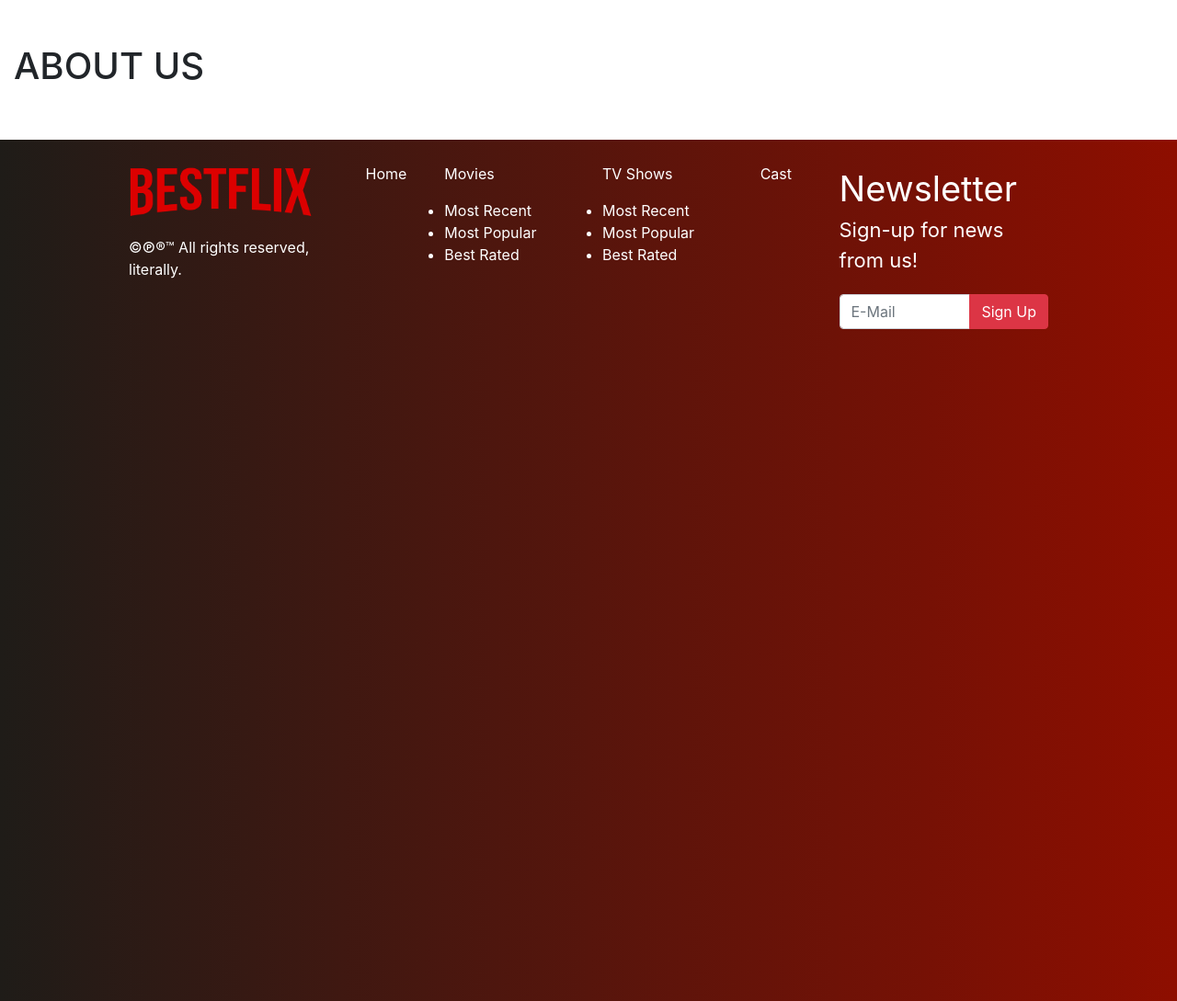
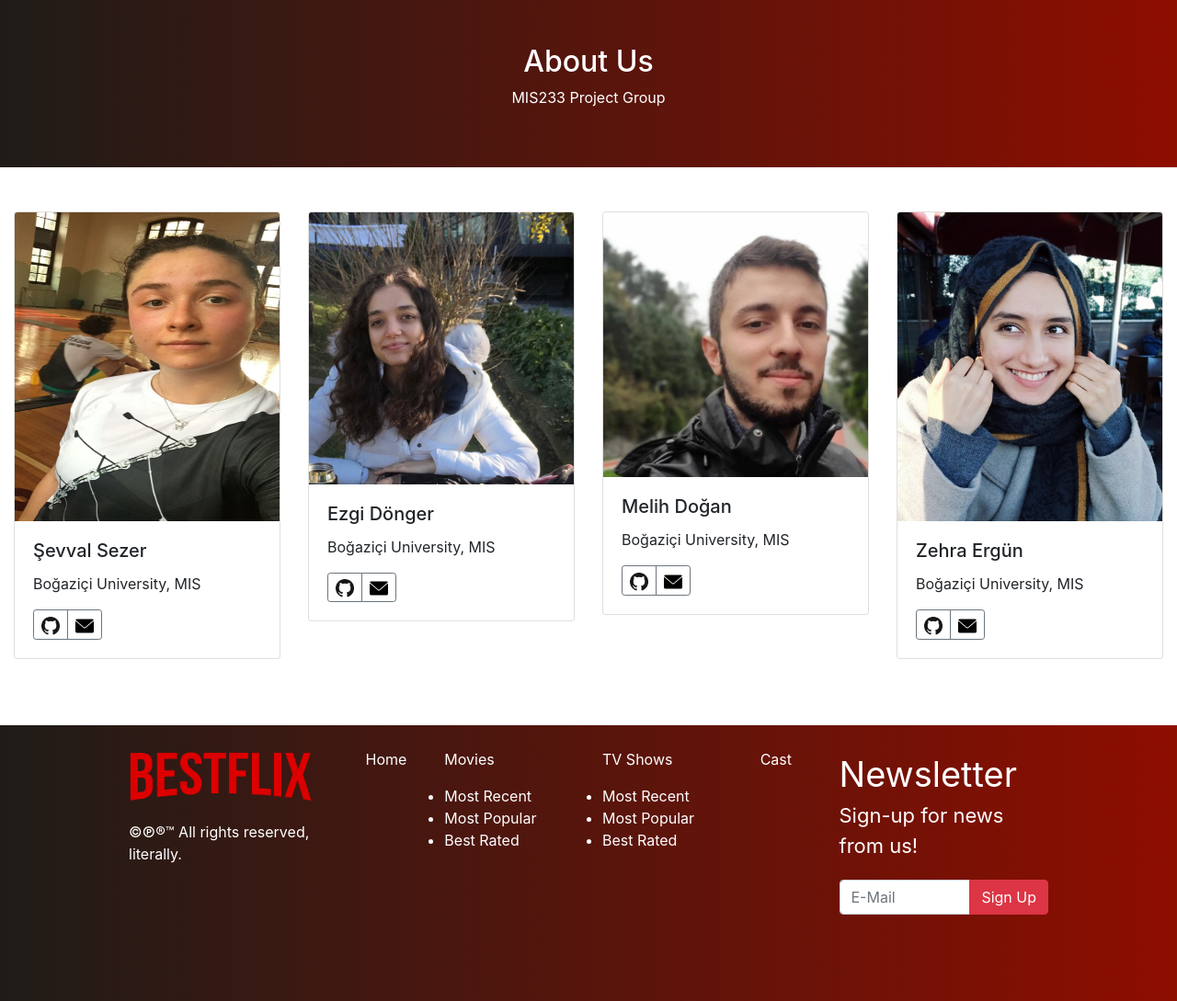
Before and after one commit to sevvalsezer/bestflix, a Django app: page /about/ in a window 1280 px wide. Shown: the part 143-1232 px from the top of the page at 92% size. Run offline with Django 3.2, Linux system fonts and the light colour scheme; some libraries are stand-ins or nearby versions.

Commit message:
Finished about page

```diff
--- /dev/null
+++ b/Assets/about.css
@@ -0,0 +1,15 @@
+.teammember {
+    max-height: 21rem;
+}
+
+.teammember:hover {
+    opacity: .5;
+}
+
+.github {
+    width: 20px;
+}
+
+.envelope {
+    width: 20px;
+}
--- a/Templates/about.html
+++ b/Templates/about.html
@@ -2,7 +2,109 @@
 {% load static from static %}
 
 {% block content %}
+    <section>
+        <div class="container">
+            <div class="row  px-5 py-5">
+                <div class="col-md-12">
+                    <h2 class="text-center text-white">About Us</h2>
+                    <p class="text-center text-white">MIS233 Project Group</p>
+                </div>
+            </div>
+        </div>
+    </section>
+
     <div class="content py-5 bg-white">
-    <h1>ABOUT US</h1>
+
+        <div class="row">
+            <div class="col-md-3"> <!-- Sevval -->
+                <div class="card mb-4 box-shadow">
+                    <img class="card-img-top teammember" src="{% static "teammembers/sevvo.jpeg" %}">
+                    <div class="card-body">
+                        <h5 class="card-title">Şevval Sezer</h5>
+                        <p class="card-text"> Boğaziçi University, MIS </p>
+                        <div class="d-flex justify-content-between align-items-center">
+                            <div class="btn-group">
+                                <button type="button" class="btn btn-sm btn-outline-secondary">
+                                    <a target="_blank" href="https://github.com/sevvalsezer/">
+                                        <img class="github" src="{% static "teammembers/GitHub-Mark-64px.png" %}">
+                                    </a>
+                                </button>
+                                <button type="button" class="btn btn-sm btn-outline-secondary">
+                                    <img class="envelope" src="{% static "teammembers/envelope.png" %}">
+                                </button>
+                            </div>
+                        </div>
+                    </div>
+                </div>
+            </div> <!-- End Sevval -->
+
+            <div class="col-md-3"> <!-- Ezgi -->
+                <div class="card mb-4 box-shadow">
+                    <img class="card-img-top teammember" src="{% static "teammembers/ezgi.jpeg" %}">
+                    <div class="card-body">
+                        <h5 class="card-title">Ezgi Dönger</h5>
+                        <p class="card-text"> Boğaziçi University, MIS </p>
+                        <div class="d-flex justify-content-between align-items-center">
+                            <div class="btn-group">
+                                <button type="button" class="btn btn-sm btn-outline-secondary">
+                                    <a target="_blank" href="https://github.com/intsektuen">
+                                        <img class="github" src="{% static "teammembers/GitHub-Mark-64px.png" %}">
+                                    </a>
+                                </button>
+                                <button type="button" class="btn btn-sm btn-outline-secondary">
+                                    <img class="envelope" src="{% static "teammembers/envelope.png" %}">
+                                </button>
+                            </div>
+                        </div>
+                    </div>
+                </div>
+            </div> <!-- End Ezgi -->
+
+            <div class="col-md-3"> <!-- Melih -->
+                <div class="card mb-4 box-shadow">
+                    <img class="card-img-top teammember" src="{% static "teammembers/melih.jpeg" %}">
+                    <div class="card-body">
+                        <h5 class="card-title">Melih Doğan</h5>
+                        <p class="card-text"> Boğaziçi University, MIS </p>
+                        <div class="d-flex justify-content-between align-items-center">
+                            <div class="btn-group">
+                                <button type="button" class="btn btn-sm btn-outline-secondary">
+                                    <a target="_blank" href="https://github.com/mmelihdogan/">
+                                        <img class="github" src="{% static "teammembers/GitHub-Mark-64px.png" %}">
+                                    </a>
+                                </button>
+                                <button type="button" class="btn btn-sm btn-outline-secondary">
+                                    <img class="envelope" src="{% static "teammembers/envelope.png" %}">
+                                </button>
+                            </div>
+                        </div>
+                    </div>
+                </div>
+            </div> <!-- End Melih -->
+
+            <div class="col-md-3"> <!-- Zehra -->
+                <div class="card mb-4 box-shadow">
+                    <img class="card-img-top teammember" src="{% static "teammembers/zehra.jpeg" %}">
+                    <div class="card-body">
+                        <h5 class="card-title">Zehra Ergün</h5>
+                        <p class="card-text"> Boğaziçi University, MIS </p>
+                        <div class="d-flex justify-content-between align-items-center">
+                            <div class="btn-group">
+                                <button type="button" class="btn btn-sm btn-outline-secondary">
+                                    <a target="_blank" href="https://github.com/zehraergun/">
+                                        <img class="github" src="{% static "teammembers/GitHub-Mark-64px.png" %}">
+                                    </a>
+                                </button>
+                                <button type="button" class="btn btn-sm btn-outline-secondary">
+                                    <img class="envelope" src="{% static "teammembers/envelope.png" %}">
+                                </button>
+                            </div>
+                        </div>
+                    </div>
+                </div>
+            </div> <!-- End Zehra -->
+
+
+        </div>
     </div>
 {% endblock %}
--- a/Templates/base.html
+++ b/Templates/base.html
@@ -20,6 +20,7 @@
     <link rel="stylesheet" href="{% static "style.css" %}">
     <link rel="stylesheet" href="{% static "detail.css" %}">
     <link rel="stylesheet" href="{% static "movies.css" %}">
+    <link rel="stylesheet" href="{% static "about.css" %}">
 
     <script type="text/javascript" src="https://cdn.jsdelivr.net/npm/slick-carousel@1.8.1/slick/slick.min.js"></script>
     <script type="text/javascript">
```
Also changed, not shown: Assets/teammembers/GitHub-Mark-64px.png (added), Assets/teammembers/envelope.png (added), Assets/teammembers/ezgi.jpeg (added), Assets/teammembers/melih.jpeg (added), Assets/teammembers/sevvo.jpeg (added), Assets/teammembers/zehra.jpeg (added).
